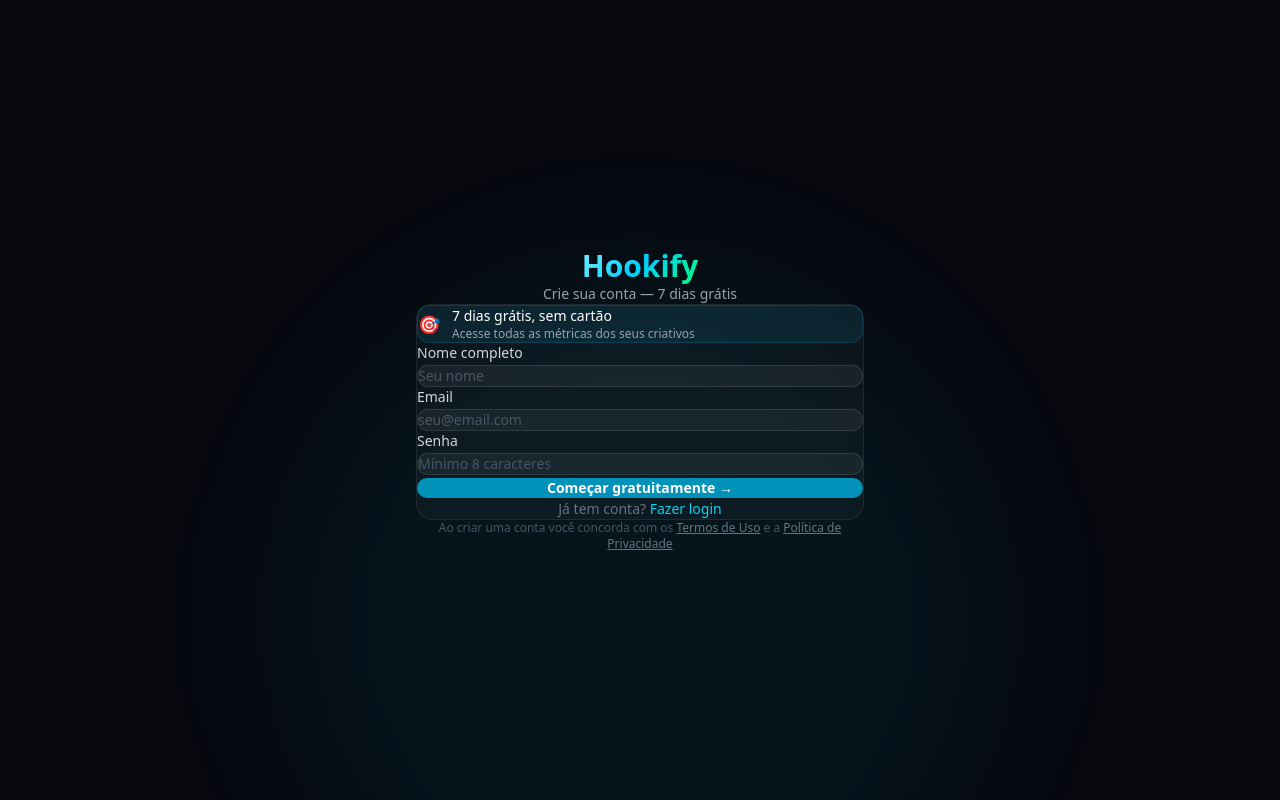
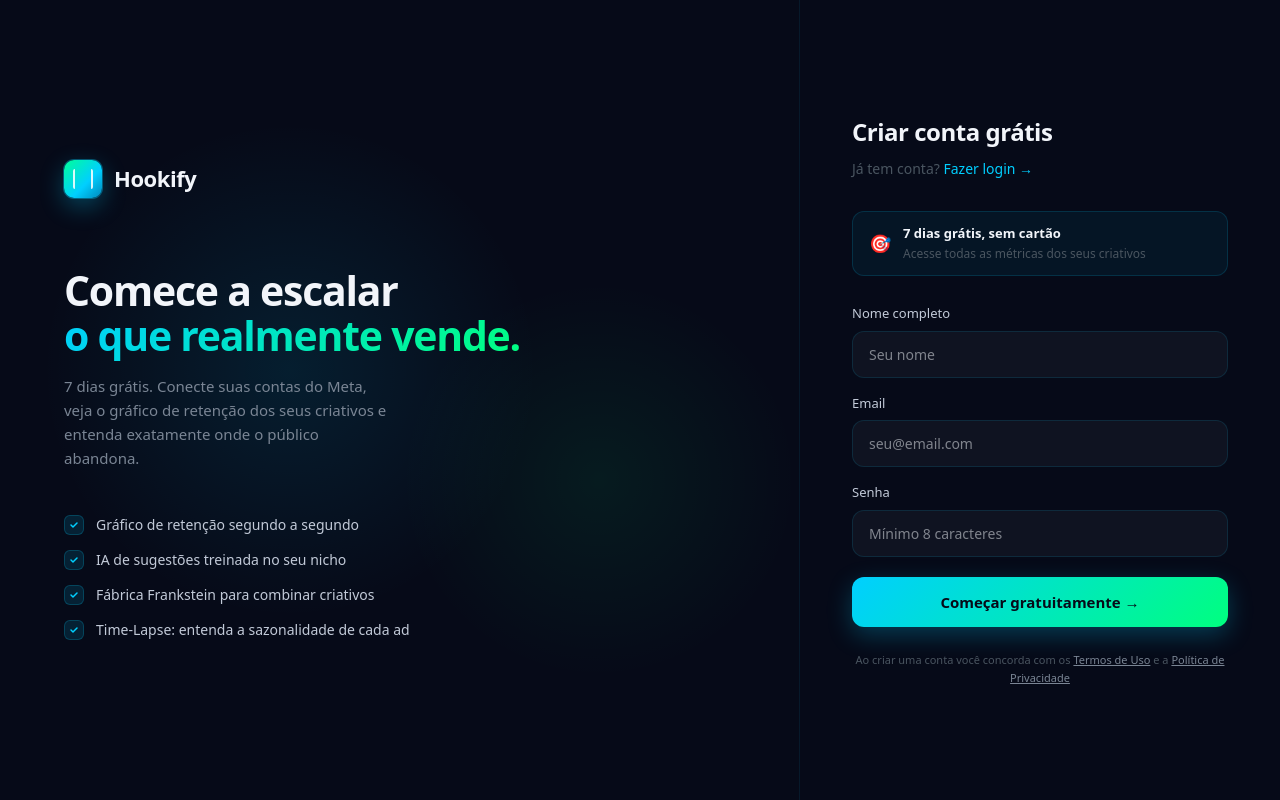
Before and after one commit to Derekkiyosshi/hookify, a Next.js app: page /signup in a window 1280 px wide. Built offline with nearby package versions, Linux system fonts and the light colour scheme.

Commit message:
redesign: restaura split layout no login e signup (branding + form)
Co-Authored-By: Claude Sonnet 4.6 <noreply@anthropic.com>

```diff
--- a/app/login/page.tsx
+++ b/app/login/page.tsx
@@ -31,35 +31,152 @@ export default function LoginPage() {
   }
 
   return (
-    <div className="min-h-screen flex items-center justify-center bg-[#07090F] px-4 relative overflow-hidden">
-      <div className="absolute top-1/3 left-1/2 -translate-x-1/2 w-[700px] h-[700px] bg-cyan-600/8 rounded-full blur-3xl pointer-events-none" />
+    <div style={{ minHeight: '100vh', display: 'flex', background: '#060A18' }}>
 
-      <div className="w-full max-w-md relative z-10">
-        <div className="text-center mb-10">
-          <Link href="/" className="inline-block">
-            <span className="text-3xl font-bold gradient-text">Hookify</span>
+      {/* ── Lado esquerdo — Branding ── */}
+      <div style={{
+        flex: 1,
+        display: 'flex',
+        flexDirection: 'column',
+        justifyContent: 'center',
+        padding: '60px 64px',
+        position: 'relative',
+        overflow: 'hidden',
+        borderRight: '1px solid rgba(0,207,255,0.08)',
+      }}>
+        {/* Glow de fundo */}
+        <div style={{
+          position: 'absolute', top: '20%', left: '10%',
+          width: 500, height: 500,
+          background: 'radial-gradient(ellipse, rgba(0,207,255,0.12) 0%, transparent 70%)',
+          pointerEvents: 'none',
+        }} />
+        <div style={{
+          position: 'absolute', bottom: '10%', right: '0%',
+          width: 400, height: 400,
+          background: 'radial-gradient(ellipse, rgba(0,255,127,0.08) 0%, transparent 70%)',
+          pointerEvents: 'none',
+        }} />
+
+        {/* Logo */}
+        <div style={{ position: 'relative', zIndex: 1, marginBottom: 64 }}>
+          <Link href="/" style={{ textDecoration: 'none', display: 'inline-flex', alignItems: 'center', gap: 12 }}>
+            <div style={{
+              width: 38, height: 38,
+              background: 'linear-gradient(135deg, #00FF9A 0%, #00CFFF 60%, #0088BB 100%)',
+              borderRadius: 10,
+              boxShadow: '0 0 0 1px rgba(0,207,255,.35), 0 8px 24px rgba(0,207,255,.30)',
+              position: 'relative',
+              flexShrink: 0,
+            }}>
+              <div style={{
+                position: 'absolute', inset: 9,
+                borderLeft: '2.5px solid rgba(255,255,255,.85)',
+                borderRight: '2.5px solid rgba(255,255,255,.85)',
+                borderRadius: 2,
+              }} />
+            </div>
+            <span style={{ fontSize: 22, fontWeight: 700, letterSpacing: '-0.02em', color: '#F2F5FA' }}>Hookify</span>
           </Link>
-          <p className="text-gray-400 mt-3 text-sm">Entre na sua conta</p>
         </div>
 
-        <div className="bg-white/3 border border-white/8 rounded-2xl p-8 backdrop-blur-sm">
-          <form onSubmit={handleLogin} className="space-y-5">
+        {/* Headline */}
+        <div style={{ position: 'relative', zIndex: 1 }}>
+          <h1 style={{
+            fontSize: 'clamp(32px, 3.5vw, 52px)',
+            fontWeight: 700,
+            lineHeight: 1.08,
+            letterSpacing: '-0.03em',
+            color: '#F2F5FA',
+            marginBottom: 20,
+          }}>
+            Analise o que<br />
+            <span style={{
+              background: 'linear-gradient(135deg, #00CFFF 0%, #00FF7F 100%)',
+              WebkitBackgroundClip: 'text',
+              WebkitTextFillColor: 'transparent',
+              backgroundClip: 'text',
+            }}>realmente vende.</span>
+          </h1>
+          <p style={{ fontSize: 16, color: '#7A8594', lineHeight: 1.6, maxWidth: '38ch', marginBottom: 48 }}>
+            Inteligência criativa para operações de tráfego pago. Veja onde seu criativo prende, onde ele perde e quando ele morre.
+          </p>
+
+          {/* Métricas */}
+          <div style={{ display: 'flex', flexDirection: 'column', gap: 16 }}>
+            {[
+              { label: 'Hook Rate', value: '82%', delta: '+14%', icon: '◆' },
+              { label: 'Audiência do CTA', value: '24.4%', delta: '+3.2', icon: '◈' },
+              { label: 'Faturamento', value: 'R$ 48K', delta: '+18%', icon: '◉' },
+            ].map(m => (
+              <div key={m.label} style={{
+                display: 'flex', alignItems: 'center', gap: 14,
+                background: 'rgba(255,255,255,0.025)',
+                border: '1px solid rgba(0,207,255,0.08)',
+                borderRadius: 12, padding: '12px 16px',
+              }}>
+                <span style={{ fontSize: 16, color: '#00CFFF', opacity: 0.7 }}>{m.icon}</span>
+                <div style={{ flex: 1 }}>
+                  <div style={{ fontSize: 11, color: '#4A5560', textTransform: 'uppercase', letterSpacing: '0.1em', fontFamily: 'monospace' }}>{m.label}</div>
+                  <div style={{ fontSize: 18, fontWeight: 600, color: '#F2F5FA', letterSpacing: '-0.01em' }}>{m.value}</div>
+                </div>
+                <span style={{ fontSize: 12, color: '#00FF7F', fontFamily: 'monospace', fontWeight: 600 }}>{m.delta}</span>
+              </div>
+            ))}
+          </div>
+        </div>
+      </div>
+
+      {/* ── Lado direito — Form ── */}
+      <div style={{
+        width: '460px',
+        display: 'flex',
+        flexDirection: 'column',
+        justifyContent: 'center',
+        padding: '60px 52px',
+        background: '#060A18',
+        position: 'relative',
+      }}>
+        <div style={{ marginBottom: 36 }}>
+          <h2 style={{ fontSize: 26, fontWeight: 700, color: '#F2F5FA', letterSpacing: '-0.02em', marginBottom: 8 }}>
+            Entrar na conta
+          </h2>
+          <p style={{ fontSize: 14, color: '#4A5560' }}>
+            Não tem conta?{' '}
+            <Link href="/signup" style={{ color: '#00CFFF', textDecoration: 'none', fontWeight: 500 }}>
+              Criar grátis →
+            </Link>
+          </p>
+        </div>
+
+        <form onSubmit={handleLogin} style={{ display: 'flex', flexDirection: 'column', gap: 18 }}>
           <div>
-              <label className="block text-sm font-medium text-gray-300 mb-2">Email</label>
+            <label style={{ display: 'block', fontSize: 13, fontWeight: 500, color: '#C2CAD8', marginBottom: 8 }}>
+              Email
+            </label>
             <input
               type="email"
               value={email}
               onChange={e => setEmail(e.target.value)}
               required
               placeholder="seu@email.com"
-                className="w-full bg-white/5 border border-white/10 rounded-xl px-4 py-3 text-white placeholder-gray-600 focus:outline-none focus:border-cyan-500/60 focus:bg-white/8 transition-all text-sm"
+              style={{
+                width: '100%', boxSizing: 'border-box',
+                background: 'rgba(255,255,255,0.04)',
+                border: '1px solid rgba(0,207,255,0.12)',
+                borderRadius: 12, padding: '12px 16px',
+                color: '#F2F5FA', fontSize: 14,
+                outline: 'none', transition: 'border-color 0.2s',
+              }}
+              onFocus={e => (e.target.style.borderColor = 'rgba(0,207,255,0.45)')}
+              onBlur={e => (e.target.style.borderColor = 'rgba(0,207,255,0.12)')}
             />
           </div>
 
           <div>
-              <div className="flex justify-between mb-2">
-                <label className="block text-sm font-medium text-gray-300">Senha</label>
-                <button type="button" className="text-xs text-cyan-400 hover:text-cyan-300 transition-colors">
+            <div style={{ display: 'flex', justifyContent: 'space-between', marginBottom: 8 }}>
+              <label style={{ fontSize: 13, fontWeight: 500, color: '#C2CAD8' }}>Senha</label>
+              <button type="button" style={{ fontSize: 12, color: '#00CFFF', background: 'none', border: 'none', cursor: 'pointer', padding: 0 }}>
                 Esqueci a senha
               </button>
             </div>
@@ -69,12 +186,26 @@ export default function LoginPage() {
               onChange={e => setPassword(e.target.value)}
               required
               placeholder="••••••••"
-                className="w-full bg-white/5 border border-white/10 rounded-xl px-4 py-3 text-white placeholder-gray-600 focus:outline-none focus:border-cyan-500/60 focus:bg-white/8 transition-all text-sm"
+              style={{
+                width: '100%', boxSizing: 'border-box',
+                background: 'rgba(255,255,255,0.04)',
+                border: '1px solid rgba(0,207,255,0.12)',
+                borderRadius: 12, padding: '12px 16px',
+                color: '#F2F5FA', fontSize: 14,
+                outline: 'none', transition: 'border-color 0.2s',
+              }}
+              onFocus={e => (e.target.style.borderColor = 'rgba(0,207,255,0.45)')}
+              onBlur={e => (e.target.style.borderColor = 'rgba(0,207,255,0.12)')}
             />
           </div>
 
           {error && (
-              <div className="text-red-400 text-sm bg-red-400/10 border border-red-400/20 rounded-xl px-4 py-3">
+            <div style={{
+              fontSize: 13, color: '#F87171',
+              background: 'rgba(248,113,113,0.08)',
+              border: '1px solid rgba(248,113,113,0.2)',
+              borderRadius: 10, padding: '12px 16px',
+            }}>
               {error}
             </div>
           )}
@@ -82,21 +213,22 @@ export default function LoginPage() {
           <button
             type="submit"
             disabled={loading}
-              className="w-full bg-cyan-600 hover:bg-cyan-500 disabled:opacity-50 disabled:cursor-not-allowed text-white font-semibold py-3 rounded-xl transition-colors text-sm mt-2"
+            style={{
+              width: '100%', padding: '14px',
+              background: loading ? 'rgba(0,207,255,0.3)' : 'linear-gradient(135deg, #00CFFF 0%, #00FF7F 100%)',
+              border: 'none', borderRadius: 12,
+              color: '#060A18', fontSize: 15, fontWeight: 700,
+              cursor: loading ? 'not-allowed' : 'pointer',
+              transition: 'opacity 0.2s, transform 0.2s',
+              marginTop: 4,
+              boxShadow: '0 8px 24px rgba(0,207,255,0.25)',
+            }}
           >
             {loading ? 'Entrando...' : 'Entrar'}
           </button>
         </form>
 
-          <p className="text-center text-gray-500 text-sm mt-6">
-            Não tem conta?{' '}
-            <Link href="/signup" className="text-cyan-400 hover:text-cyan-300 transition-colors font-medium">
-              Começar 7 dias grátis
-            </Link>
-          </p>
-        </div>
-
-        <p className="text-center text-gray-600 text-xs mt-6">
+        <p style={{ textAlign: 'center', fontSize: 12, color: '#4A5560', marginTop: 32 }}>
           Sem cartão · Cancele quando quiser
         </p>
       </div>
--- a/app/signup/page.tsx
+++ b/app/signup/page.tsx
@@ -28,9 +28,7 @@ export default function SignupPage() {
     const { error } = await supabase.auth.signUp({
       email,
       password,
-      options: {
-        data: { full_name: name },
-      },
+      options: { data: { full_name: name } },
     })
 
     if (error) {
@@ -48,66 +46,170 @@ export default function SignupPage() {
   }
 
   return (
-    <div className="min-h-screen flex items-center justify-center bg-[#07090F] px-4 relative overflow-hidden">
-      <div className="absolute top-1/3 left-1/2 -translate-x-1/2 w-[700px] h-[700px] bg-cyan-600/8 rounded-full blur-3xl pointer-events-none" />
+    <div style={{ minHeight: '100vh', display: 'flex', background: '#060A18' }}>
 
-      <div className="w-full max-w-md relative z-10">
-        <div className="text-center mb-10">
-          <Link href="/" className="inline-block">
-            <span className="text-3xl font-bold gradient-text">Hookify</span>
+      {/* ── Lado esquerdo — Branding ── */}
+      <div style={{
+        flex: 1,
+        display: 'flex',
+        flexDirection: 'column',
+        justifyContent: 'center',
+        padding: '60px 64px',
+        position: 'relative',
+        overflow: 'hidden',
+        borderRight: '1px solid rgba(0,207,255,0.08)',
+      }}>
+        <div style={{
+          position: 'absolute', top: '15%', left: '5%',
+          width: 500, height: 500,
+          background: 'radial-gradient(ellipse, rgba(0,207,255,0.10) 0%, transparent 70%)',
+          pointerEvents: 'none',
+        }} />
+        <div style={{
+          position: 'absolute', bottom: '15%', right: '0%',
+          width: 400, height: 400,
+          background: 'radial-gradient(ellipse, rgba(0,255,127,0.07) 0%, transparent 70%)',
+          pointerEvents: 'none',
+        }} />
+
+        {/* Logo */}
+        <div style={{ position: 'relative', zIndex: 1, marginBottom: 64 }}>
+          <Link href="/" style={{ textDecoration: 'none', display: 'inline-flex', alignItems: 'center', gap: 12 }}>
+            <div style={{
+              width: 38, height: 38,
+              background: 'linear-gradient(135deg, #00FF9A 0%, #00CFFF 60%, #0088BB 100%)',
+              borderRadius: 10,
+              boxShadow: '0 0 0 1px rgba(0,207,255,.35), 0 8px 24px rgba(0,207,255,.30)',
+              position: 'relative', flexShrink: 0,
+            }}>
+              <div style={{
+                position: 'absolute', inset: 9,
+                borderLeft: '2.5px solid rgba(255,255,255,.85)',
+                borderRight: '2.5px solid rgba(255,255,255,.85)',
+                borderRadius: 2,
+              }} />
+            </div>
+            <span style={{ fontSize: 22, fontWeight: 700, letterSpacing: '-0.02em', color: '#F2F5FA' }}>Hookify</span>
           </Link>
-          <p className="text-gray-400 mt-3 text-sm">Crie sua conta — 7 dias grátis</p>
         </div>
 
-        <div className="bg-white/3 border border-white/8 rounded-2xl p-8 backdrop-blur-sm">
-          {/* Trial banner */}
-          <div className="bg-cyan-500/10 border border-cyan-500/20 rounded-xl px-4 py-3 mb-6 flex items-center gap-3">
-            <span className="text-cyan-400 text-lg">🎯</span>
-            <div>
-              <p className="text-white text-sm font-medium">7 dias grátis, sem cartão</p>
-              <p className="text-gray-400 text-xs">Acesse todas as métricas dos seus criativos</p>
+        {/* Headline */}
+        <div style={{ position: 'relative', zIndex: 1 }}>
+          <h1 style={{
+            fontSize: 'clamp(30px, 3.2vw, 48px)',
+            fontWeight: 700, lineHeight: 1.1,
+            letterSpacing: '-0.03em', color: '#F2F5FA', marginBottom: 16,
+          }}>
+            Comece a escalar<br />
+            <span style={{
+              background: 'linear-gradient(135deg, #00CFFF 0%, #00FF7F 100%)',
+              WebkitBackgroundClip: 'text',
+              WebkitTextFillColor: 'transparent',
+              backgroundClip: 'text',
+            }}>o que realmente vende.</span>
+          </h1>
+          <p style={{ fontSize: 15, color: '#7A8594', lineHeight: 1.6, maxWidth: '38ch', marginBottom: 44 }}>
+            7 dias grátis. Conecte suas contas do Meta, veja o gráfico de retenção dos seus criativos e entenda exatamente onde o público abandona.
+          </p>
+
+          {/* Bullets */}
+          <div style={{ display: 'flex', flexDirection: 'column', gap: 14 }}>
+            {[
+              'Gráfico de retenção segundo a segundo',
+              'IA de sugestões treinada no seu nicho',
+              'Fábrica Frankstein para combinar criativos',
+              'Time-Lapse: entenda a sazonalidade de cada ad',
+            ].map(item => (
+              <div key={item} style={{ display: 'flex', alignItems: 'center', gap: 12 }}>
+                <div style={{
+                  width: 20, height: 20, borderRadius: 6, flexShrink: 0,
+                  background: 'rgba(0,207,255,0.12)',
+                  border: '1px solid rgba(0,207,255,0.2)',
+                  display: 'flex', alignItems: 'center', justifyContent: 'center',
+                }}>
+                  <svg width="10" height="10" viewBox="0 0 10 10" fill="none">
+                    <path d="M2 5L4 7L8 3" stroke="#00CFFF" strokeWidth="1.5" strokeLinecap="round" strokeLinejoin="round"/>
+                  </svg>
+                </div>
+                <span style={{ fontSize: 14, color: '#C2CAD8' }}>{item}</span>
+              </div>
+            ))}
+          </div>
         </div>
       </div>
 
-          <form onSubmit={handleSignup} className="space-y-4">
+      {/* ── Lado direito — Form ── */}
+      <div style={{
+        width: '480px',
+        display: 'flex',
+        flexDirection: 'column',
+        justifyContent: 'center',
+        padding: '60px 52px',
+        background: '#060A18',
+      }}>
+        <div style={{ marginBottom: 32 }}>
+          <h2 style={{ fontSize: 24, fontWeight: 700, color: '#F2F5FA', letterSpacing: '-0.02em', marginBottom: 8 }}>
+            Criar conta grátis
+          </h2>
+          <p style={{ fontSize: 14, color: '#4A5560' }}>
+            Já tem conta?{' '}
+            <Link href="/login" style={{ color: '#00CFFF', textDecoration: 'none', fontWeight: 500 }}>
+              Fazer login →
+            </Link>
+          </p>
+        </div>
+
+        {/* Trial banner */}
+        <div style={{
+          background: 'rgba(0,207,255,0.06)',
+          border: '1px solid rgba(0,207,255,0.15)',
+          borderRadius: 12, padding: '12px 16px',
+          display: 'flex', alignItems: 'center', gap: 12,
+          marginBottom: 28,
+        }}>
+          <span style={{ fontSize: 18 }}>🎯</span>
           <div>
-              <label className="block text-sm font-medium text-gray-300 mb-2">Nome completo</label>
+            <p style={{ fontSize: 13, fontWeight: 600, color: '#F2F5FA', marginBottom: 2 }}>7 dias grátis, sem cartão</p>
+            <p style={{ fontSize: 12, color: '#4A5560' }}>Acesse todas as métricas dos seus criativos</p>
+          </div>
+        </div>
+
+        <form onSubmit={handleSignup} style={{ display: 'flex', flexDirection: 'column', gap: 16 }}>
+          {[
+            { label: 'Nome completo', type: 'text', value: name, onChange: setName, placeholder: 'Seu nome' },
+            { label: 'Email', type: 'email', value: email, onChange: setEmail, placeholder: 'seu@email.com' },
+            { label: 'Senha', type: 'password', value: password, onChange: setPassword, placeholder: 'Mínimo 8 caracteres' },
+          ].map(field => (
+            <div key={field.label}>
+              <label style={{ display: 'block', fontSize: 13, fontWeight: 500, color: '#C2CAD8', marginBottom: 7 }}>
+                {field.label}
+              </label>
               <input
-                type="text"
-                value={name}
-                onChange={e => setName(e.target.value)}
+                type={field.type}
+                value={field.value}
+                onChange={e => field.onChange(e.target.value)}
                 required
-                placeholder="Seu nome"
-                className="w-full bg-white/5 border border-white/10 rounded-xl px-4 py-3 text-white placeholder-gray-600 focus:outline-none focus:border-cyan-500/60 focus:bg-white/8 transition-all text-sm"
+                placeholder={field.placeholder}
+                style={{
+                  width: '100%', boxSizing: 'border-box',
+                  background: 'rgba(255,255,255,0.04)',
+                  border: '1px solid rgba(0,207,255,0.12)',
+                  borderRadius: 12, padding: '12px 16px',
+                  color: '#F2F5FA', fontSize: 14, outline: 'none',
+                }}
+                onFocus={e => (e.target.style.borderColor = 'rgba(0,207,255,0.45)')}
+                onBlur={e => (e.target.style.borderColor = 'rgba(0,207,255,0.12)')}
               />
             </div>
-
-            <div>
-              <label className="block text-sm font-medium text-gray-300 mb-2">Email</label>
-              <input
-                type="email"
-                value={email}
-                onChange={e => setEmail(e.target.value)}
-                required
-                placeholder="seu@email.com"
-                className="w-full bg-white/5 border border-white/10 rounded-xl px-4 py-3 text-white placeholder-gray-600 focus:outline-none focus:border-cyan-500/60 focus:bg-white/8 transition-all text-sm"
-              />
-            </div>
-
-            <div>
-              <label className="block text-sm font-medium text-gray-300 mb-2">Senha</label>
-              <input
-                type="password"
-                value={password}
-                onChange={e => setPassword(e.target.value)}
-                required
-                placeholder="Mínimo 8 caracteres"
-                className="w-full bg-white/5 border border-white/10 rounded-xl px-4 py-3 text-white placeholder-gray-600 focus:outline-none focus:border-cyan-500/60 focus:bg-white/8 transition-all text-sm"
-              />
-            </div>
+          ))}
 
           {error && (
-              <div className="text-red-400 text-sm bg-red-400/10 border border-red-400/20 rounded-xl px-4 py-3">
+            <div style={{
+              fontSize: 13, color: '#F87171',
+              background: 'rgba(248,113,113,0.08)',
+              border: '1px solid rgba(248,113,113,0.2)',
+              borderRadius: 10, padding: '12px 16px',
+            }}>
               {error}
             </div>
           )}
@@ -115,29 +217,25 @@ export default function SignupPage() {
           <button
             type="submit"
             disabled={loading}
-              className="w-full bg-cyan-600 hover:bg-cyan-500 disabled:opacity-50 disabled:cursor-not-allowed text-white font-semibold py-3 rounded-xl transition-colors text-sm mt-2"
+            style={{
+              width: '100%', padding: '14px',
+              background: loading ? 'rgba(0,207,255,0.3)' : 'linear-gradient(135deg, #00CFFF 0%, #00FF7F 100%)',
+              border: 'none', borderRadius: 12,
+              color: '#060A18', fontSize: 15, fontWeight: 700,
+              cursor: loading ? 'not-allowed' : 'pointer',
+              boxShadow: '0 8px 24px rgba(0,207,255,0.25)',
+              marginTop: 4,
+            }}
           >
             {loading ? 'Criando conta...' : 'Começar gratuitamente →'}
           </button>
         </form>
 
-          <p className="text-center text-gray-500 text-sm mt-5">
-            Já tem conta?{' '}
-            <Link href="/login" className="text-cyan-400 hover:text-cyan-300 transition-colors font-medium">
-              Fazer login
-            </Link>
-          </p>
-        </div>
-
-        <p className="text-center text-gray-600 text-xs mt-6">
+        <p style={{ textAlign: 'center', fontSize: 11, color: '#4A5560', marginTop: 24, lineHeight: 1.6 }}>
           Ao criar uma conta você concorda com os{' '}
-          <Link href="/termos" className="text-gray-500 hover:text-gray-400 underline transition-colors">
-            Termos de Uso
-          </Link>{' '}
-          e a{' '}
-          <Link href="/privacidade" className="text-gray-500 hover:text-gray-400 underline transition-colors">
-            Política de Privacidade
-          </Link>
+          <Link href="/termos" style={{ color: '#7A8594', textDecoration: 'underline' }}>Termos de Uso</Link>
+          {' '}e a{' '}
+          <Link href="/privacidade" style={{ color: '#7A8594', textDecoration: 'underline' }}>Política de Privacidade</Link>
         </p>
       </div>
     </div>
```
Lines whose indentation alone changed are shown as unchanged.
